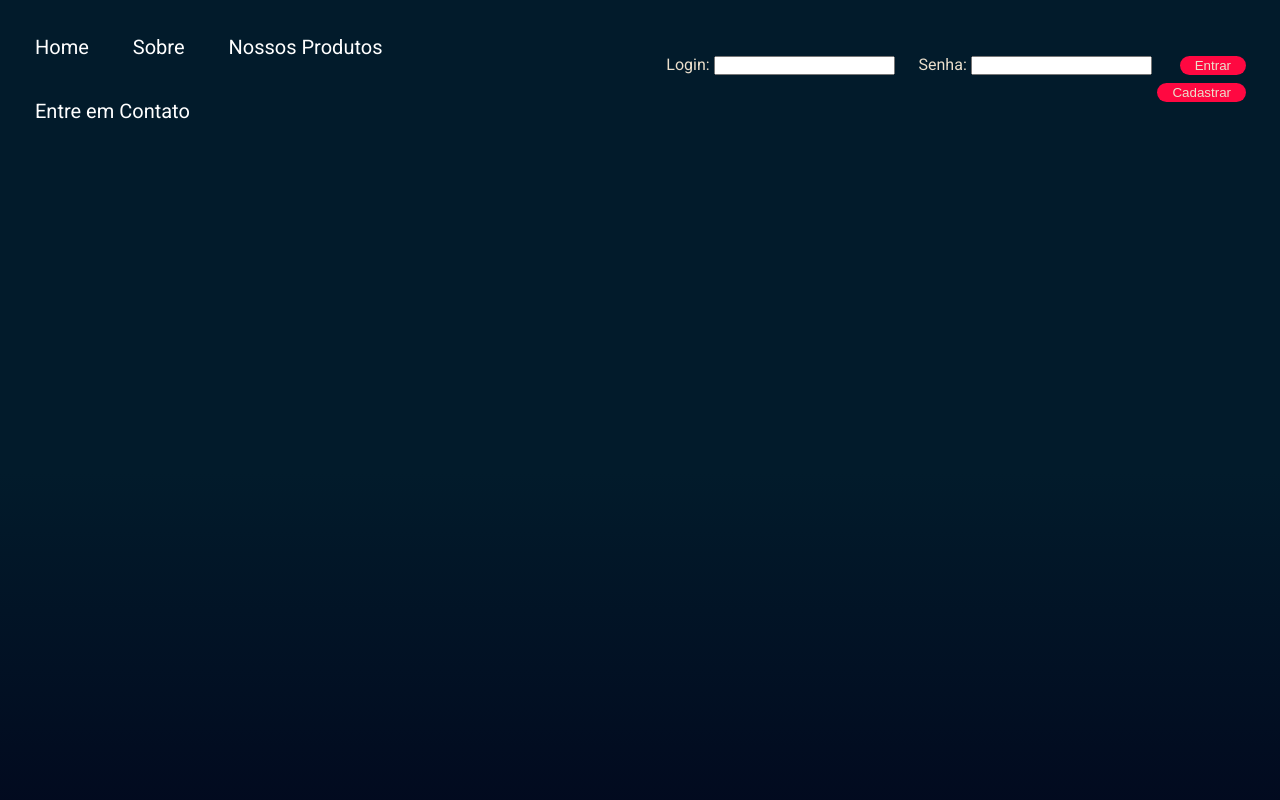
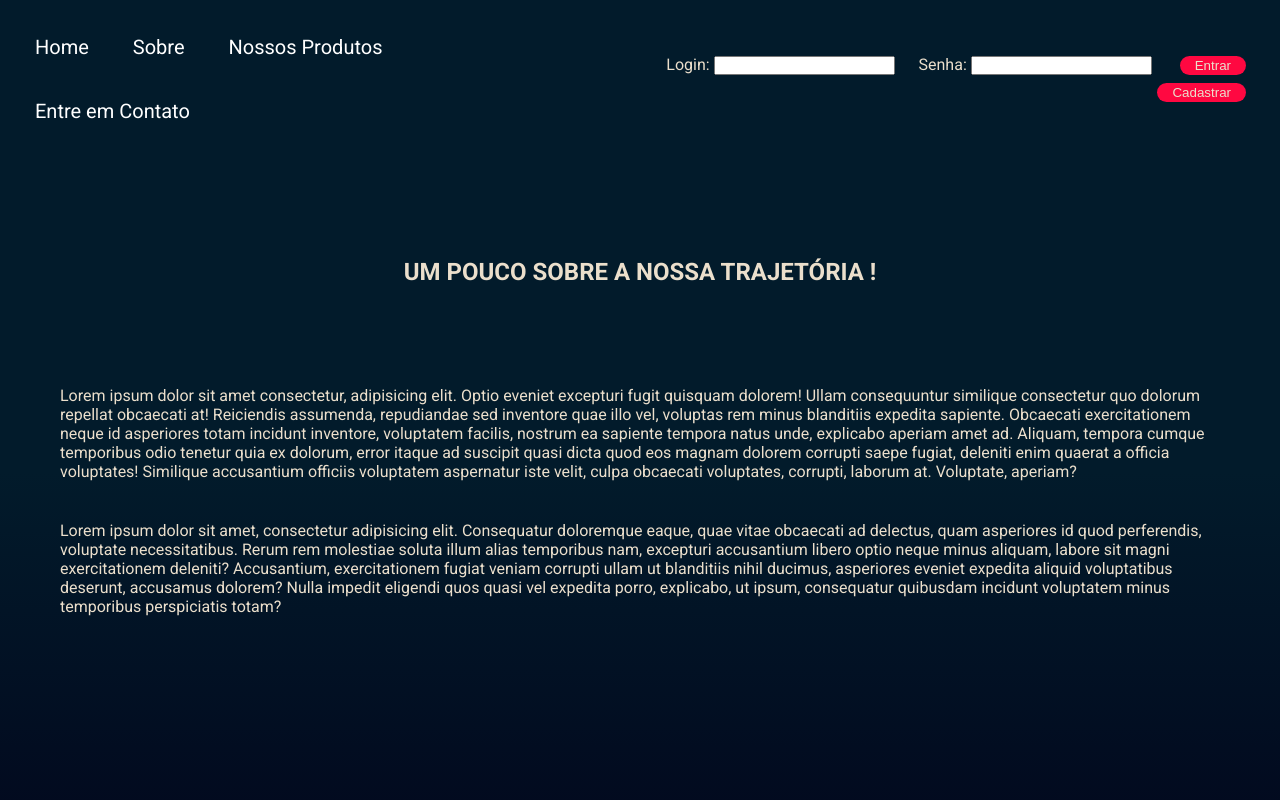
Before and after one commit to bswbruno/lojinha, a plain HTML site: page sobre.html in a window 1280 px wide. Shown: the top 800 px of the page. Drawn offline with Linux system fonts and the light colour scheme.

Commit message:
Adicionando conteúdo
Adicionado conteúdo a página sobre.

```diff
--- a/sobre.html
+++ b/sobre.html
@@ -30,7 +30,15 @@
 
         <section class="sobre">
 
+            <div class="sobre-texto">
+                <h1>Um pouco sobre a nossa trajetória !</h1>
 
+                <div class="sobre-paragrafo">
+                    <p>Lorem ipsum dolor sit amet consectetur, adipisicing elit. Optio eveniet excepturi fugit quisquam dolorem! Ullam consequuntur similique consectetur quo dolorum repellat obcaecati at! Reiciendis assumenda, repudiandae sed inventore quae illo vel, voluptas rem minus blanditiis expedita sapiente. Obcaecati exercitationem neque id asperiores totam incidunt inventore, voluptatem facilis, nostrum ea sapiente tempora natus unde, explicabo aperiam amet ad. Aliquam, tempora cumque temporibus odio tenetur quia ex dolorum, error itaque ad suscipit quasi dicta quod eos magnam dolorem corrupti saepe fugiat, deleniti enim quaerat a officia voluptates! Similique accusantium officiis voluptatem aspernatur iste velit, culpa obcaecati voluptates, corrupti, laborum at. Voluptate, aperiam?</p>
+                    <p>Lorem ipsum dolor sit amet, consectetur adipisicing elit. Consequatur doloremque eaque, quae vitae obcaecati ad delectus, quam asperiores id quod perferendis, voluptate necessitatibus. Rerum rem molestiae soluta illum alias temporibus nam, excepturi accusantium libero optio neque minus aliquam, labore sit magni exercitationem deleniti? Accusantium, exercitationem fugiat veniam corrupti ullam ut blanditiis nihil ducimus, asperiores eveniet expedita aliquid voluptatibus deserunt, accusamus dolorem? Nulla impedit eligendi quos quasi vel expedita porro, explicabo, ut ipsum, consequatur quibusdam incidunt voluptatem minus temporibus perspiciatis totam?</p>
+                </div>
+
+            </div>
 
 
         </section> <!-- chamada -->
--- a/style/style.css
+++ b/style/style.css
@@ -110,8 +110,7 @@ input[type="submit"] {
 
 .banner {
     width: 100%;
-
-    background-color: var(--cor--tree);
+        background-color: var(--cor--tree);
     box-shadow: 0px 0px 10px 4px #ffffff7c;
 }
 
@@ -203,3 +202,21 @@ footer p {
     height: 786px;
     background-image: linear-gradient(to top, #02031a , #021b2b 60%);
 }
+
+.sobre h1 {
+    color: var(--cor--five);
+    text-align: center;
+    padding: 100px 0px 0px 0px;
+    text-transform: uppercase;
+}
+
+.sobre-paragrafo {
+    max-width: 1200px;
+    margin: 80px auto;
+    color: var(--cor--five);
+
+}
+
+.sobre-paragrafo p {
+    padding: 20px;
+}
```
